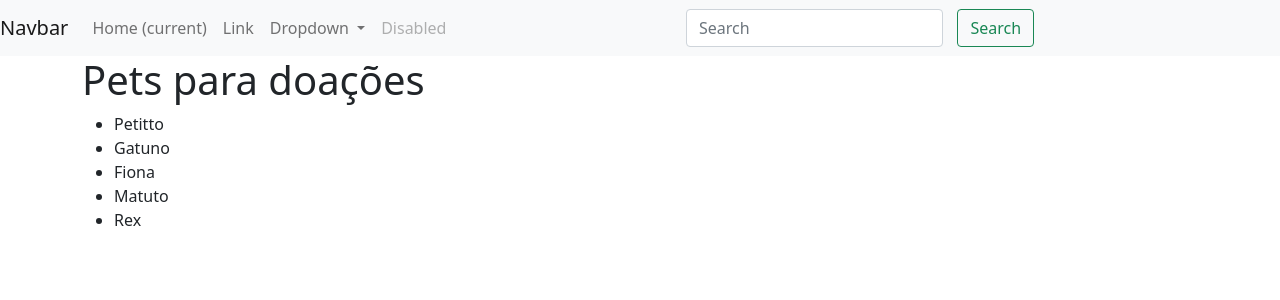
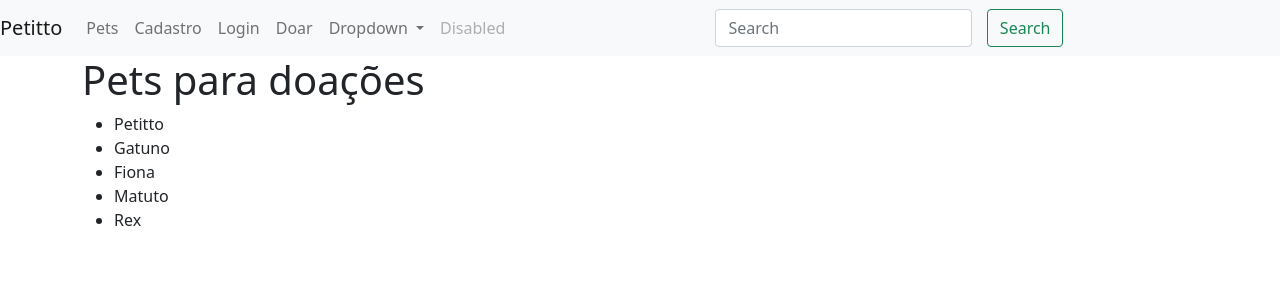
Before and after one commit to A-ghil/front-end-petito, an Angular app in the folder petitto-app/: page /pets in a window 1280 px wide. Shown: the top 300 px of the page. Built offline with nearby package versions, Linux system fonts and the light colour scheme.

Commit message:
update navbar

```diff
--- a/petitto-app/src/app/app-routing.module.ts
+++ b/petitto-app/src/app/app-routing.module.ts
@@ -6,7 +6,7 @@ import { LoginComponent } from './login/login.component';
 import { PetsComponent } from './pets/pets.component';
 
 const routes: Routes = [
-  {path: '', redirectTo: '', pathMatch:'full'},
+  {path: '', redirectTo: 'pets', pathMatch:'full'},
   {path:'pets',component:PetsComponent},
   {path:'cadastro',component:CadastroComponent},
   {path:'login',component:LoginComponent},
--- a/petitto-app/src/app/navbar/navbar.component.html
+++ b/petitto-app/src/app/navbar/navbar.component.html
@@ -1,5 +1,5 @@
 <nav class="navbar navbar-expand-lg navbar-light bg-light">
-    <a class="navbar-brand" href="#">Navbar</a>
+    <a routerLink="pets" class="navbar-brand">Petitto</a>
     <button class="navbar-toggler" type="button" data-toggle="collapse" data-target="#navbarSupportedContent"
         aria-controls="navbarSupportedContent" aria-expanded="false" aria-label="Toggle navigation">
         <span class="navbar-toggler-icon"></span>
@@ -8,10 +8,16 @@
     <div class="collapse navbar-collapse" id="navbarSupportedContent">
         <ul class="navbar-nav mr-auto">
             <li class="nav-item active">
-                <a class="nav-link" href="#">Home <span class="sr-only">(current)</span></a>
+                <a routerLink="pets" class="nav-link">Pets</a>
             </li>
             <li class="nav-item">
-                <a class="nav-link" href="#">Link</a>
+                <a routerLink="cadastro" class="nav-link">Cadastro</a>
+            </li>
+            <li class="nav-item">
+                <a routerLink="login" class="nav-link">Login</a>
+            </li>
+            <li class="nav-item">
+                <a routerLink="doar" class="nav-link">Doar</a>
             </li>
             <li class="nav-item dropdown">
                 <a class="nav-link dropdown-toggle" href="#" id="navbarDropdown" role="button" data-toggle="dropdown"
```
